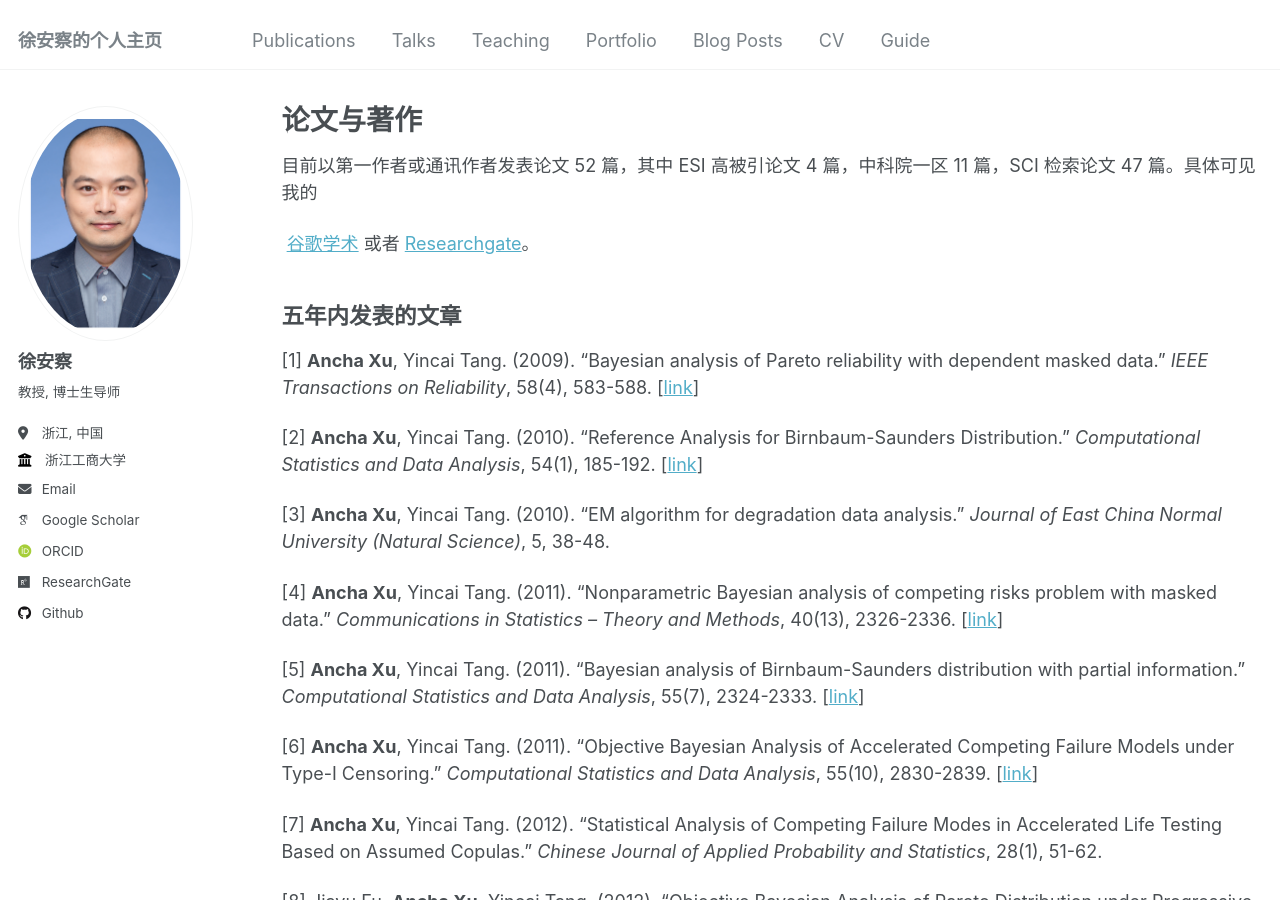
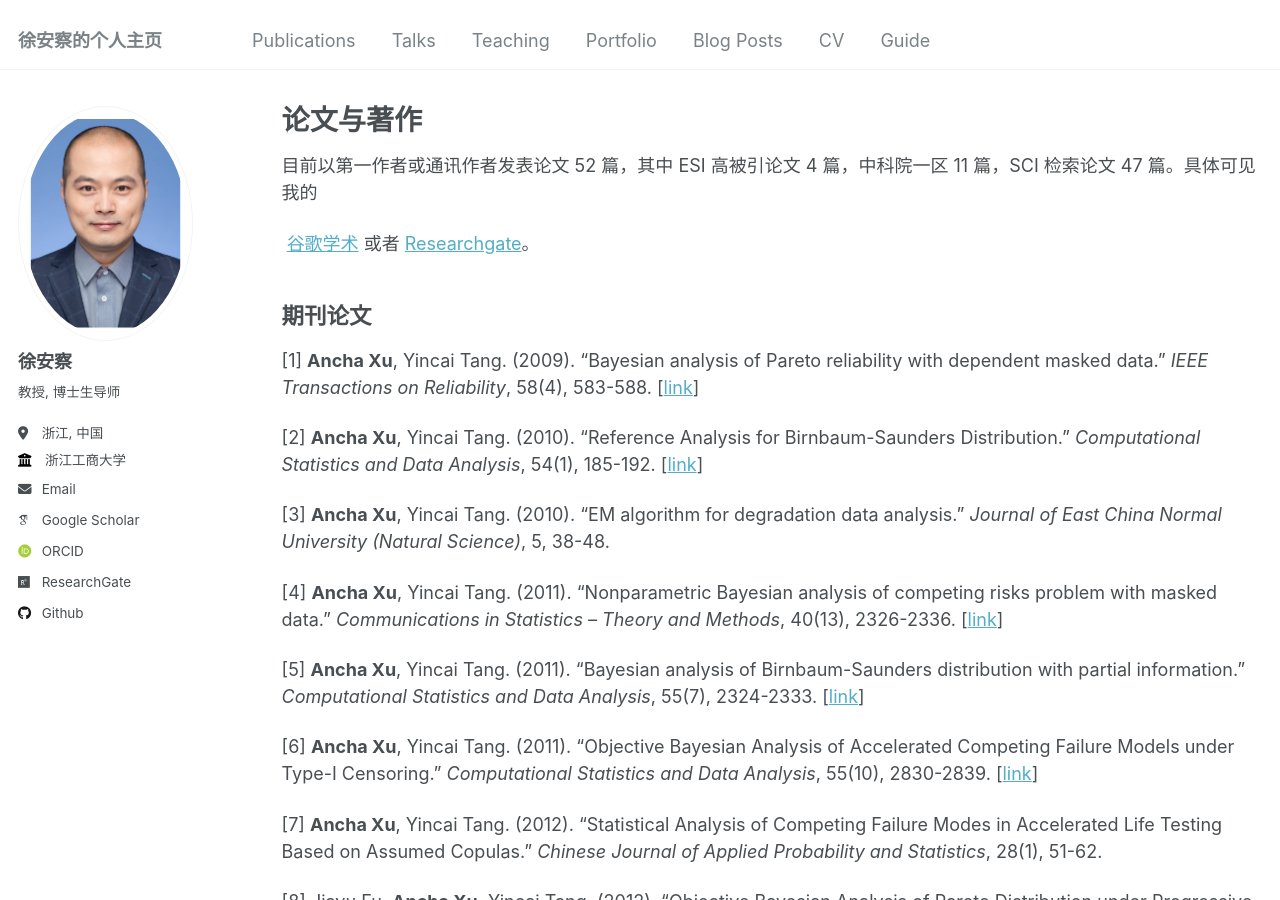
Before and after one commit to liangliangzhuang/liangliangzhuang.github.io, a Jekyll site: the page built from _pages/publications.md, in a window 1280 px wide and 900 px high. Built offline with Jekyll 4.4.1, drawn with Linux system fonts in a browser that asks for light colours; some web fonts are replaced.

Commit message:
Update publications.md

```diff
--- a/_pages/publications.md
+++ b/_pages/publications.md
@@ -9,7 +9,7 @@ author_profile: true
   <div class="wordwrap"> <a href="{{site.author.googlescholar}}">谷歌学术</a> 或者 <a href="{{site.author.researchgate}}">Researchgate</a>。</div>
 {% endif %}
 
-<h2>五年内发表的文章</h2>
+## 期刊论文
 
 [1] **Ancha Xu**, Yincai Tang. (2009). "Bayesian analysis of Pareto reliability with dependent masked data." *IEEE Transactions on Reliability*, 58(4), 583-588. [<a href="https://doi.org/10.1109/TR.2009.2026811">link</a>]
 
```
